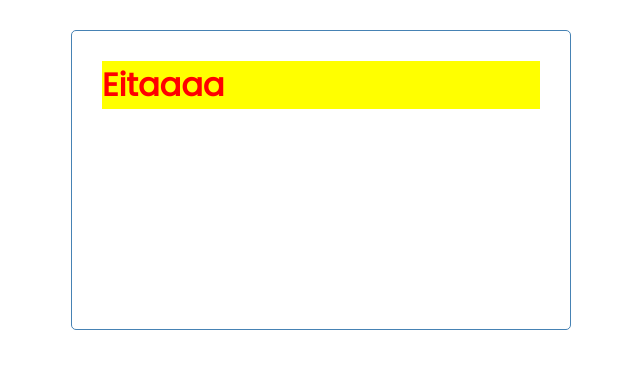
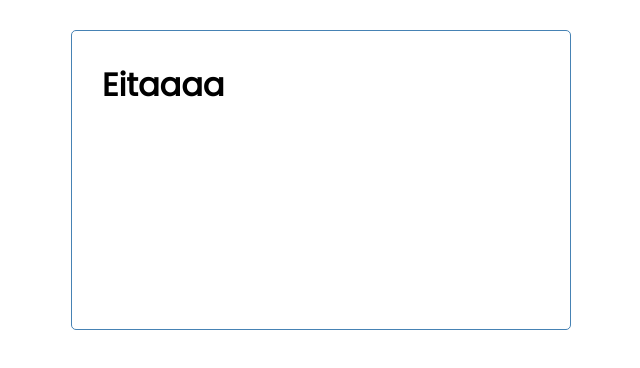
Before and after one commit to dev-codo/React-task-app, a React (Create React App) app: page / in a window 1280 px wide. Shown: the top 368 px of the page, without its empty margins (319-959 px from the left). Built offline with nearby package versions, Linux system fonts and the light colour scheme.

Commit message:
Remove dynamic styling inside Js

```diff
--- a/src/components/Header.js
+++ b/src/components/Header.js
@@ -4,7 +4,7 @@
 const Header = ({ title }) => {
     return (
         <header>
-            <h1 style={headingStyle}>{title}</h1>
+            <h1>{title}</h1>
         </header>
     )
 }
@@ -18,10 +18,10 @@
     title: PropTypes.string
 }
 
-// CSS in JS: mostly for dynamic styling
-const headingStyle = {
-    color: 'red',
-    backgroundColor: 'yellow'
-}
+// // CSS in JS: mostly for dynamic styling
+// const headingStyle = {
+//     color: 'red',
+//     backgroundColor: 'yellow'
+// }
 
 export default Header
```
